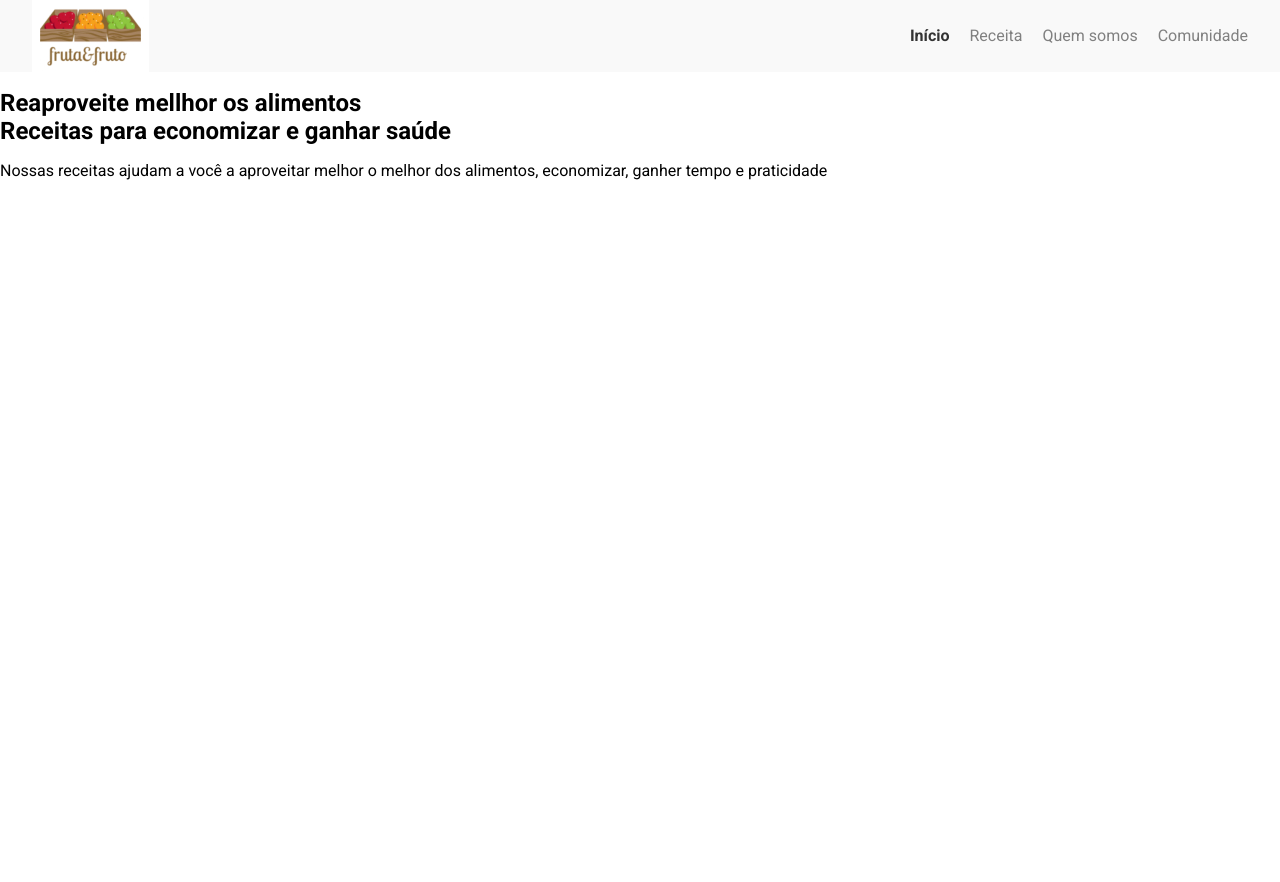
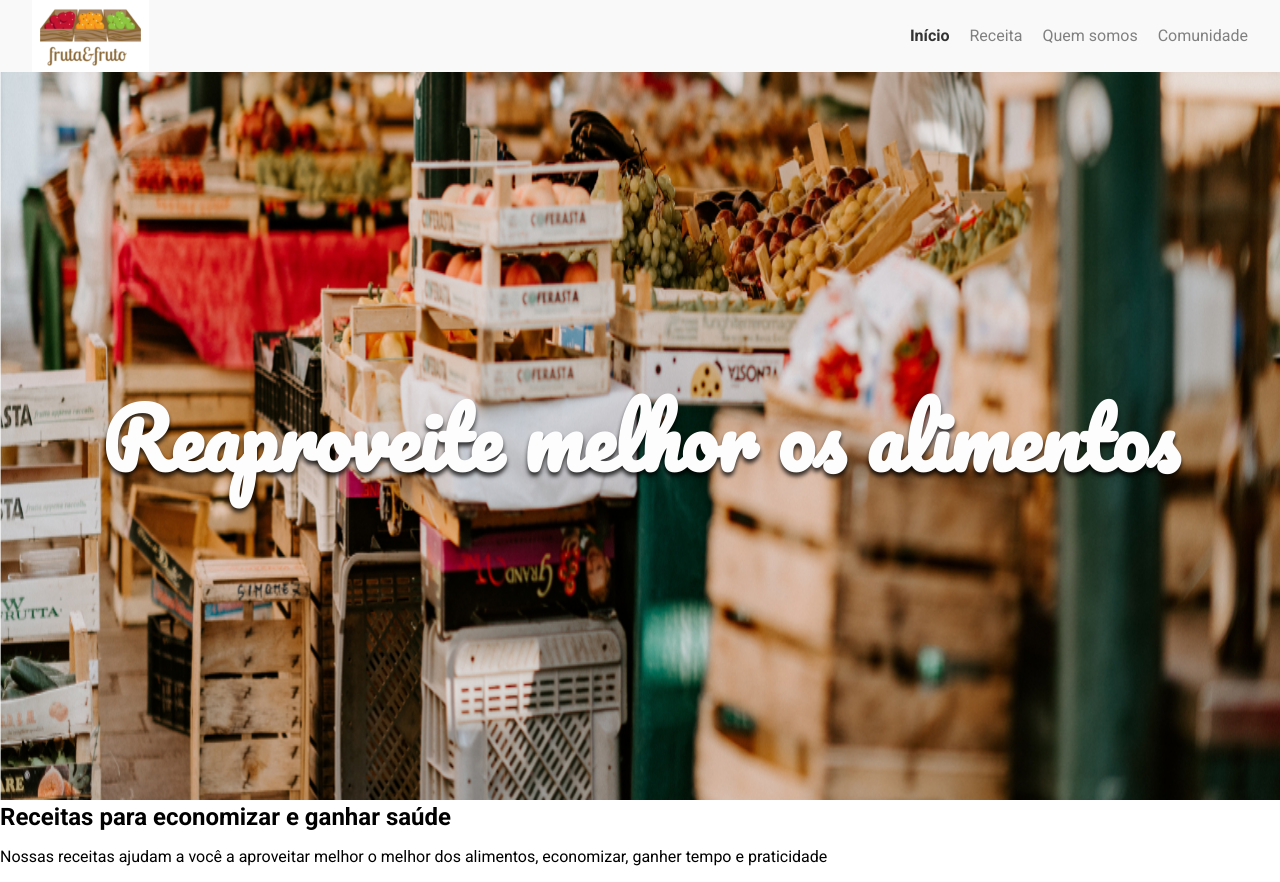
Before and after one commit to jcmpprado/Arquitetura-CSS-Alura, a plain HTML site: page index.html in a window 1280 px wide. Before the commit the page ends 800 px from the top, so only its background shows below. Drawn offline with Linux system fonts and the light colour scheme.

```diff
--- /dev/null
+++ b/assets/css/banner/banner-imagem.css
@@ -0,0 +1,4 @@
+.banner__imagem {
+    height: calc(100vh - 72px);
+    width: 100%;
+}
--- /dev/null
+++ b/assets/css/banner/banner-titulo.css
@@ -0,0 +1,12 @@
+.banner__titulo {
+    color: #fdfdfd;
+    font-family: Pacifico, cursive;
+    font-size: 5rem;
+    position: absolute;
+    left: 50%;
+    text-shadow: 0 4px 4px rgba(0, 0, 0, 0.75);
+    top: 50%;
+    text-align: center;
+    transform: translate(-50%, -50%);
+    width: 100%;
+}
--- /dev/null
+++ b/assets/css/banner/banner.css
@@ -0,0 +1,3 @@
+.banner {
+    position: relative;
+}
--- a/index.html
+++ b/index.html
@@ -12,6 +12,9 @@
         <link rel="stylesheet" href="./assets/css/menu/menu-lista.css">
         <link rel="stylesheet" href="./assets/css/menu/menu-item.css">
         <link rel="stylesheet" href="./assets/css/menu/menu-link.css">
+        <link rel="stylesheet" href="./assets/css/banner/banner.css">
+        <link rel="stylesheet" href="./assets/css/banner/banner-imagem.css">
+        <link rel="stylesheet" href="./assets/css/banner/banner-titulo.css">
     </head>
     <body>
         <header class="cabecalho">
@@ -26,8 +29,8 @@
             </nav>
         </header>
         <section class="banner">
-            <img class="banner__imagem" alt="" />
-            <h2 class="banner__titulo">Reaproveite mellhor os alimentos</h2>
+            <img class="banner__imagem" alt="" src="./assets/img/banner.jpg"/>
+            <h2 class="banner__titulo">Reaproveite melhor os alimentos</h2>
         </section>
         <section class="sobre">
             <h2 class="sobre__titulo">Receitas para economizar e ganhar saúde</h2>
```
